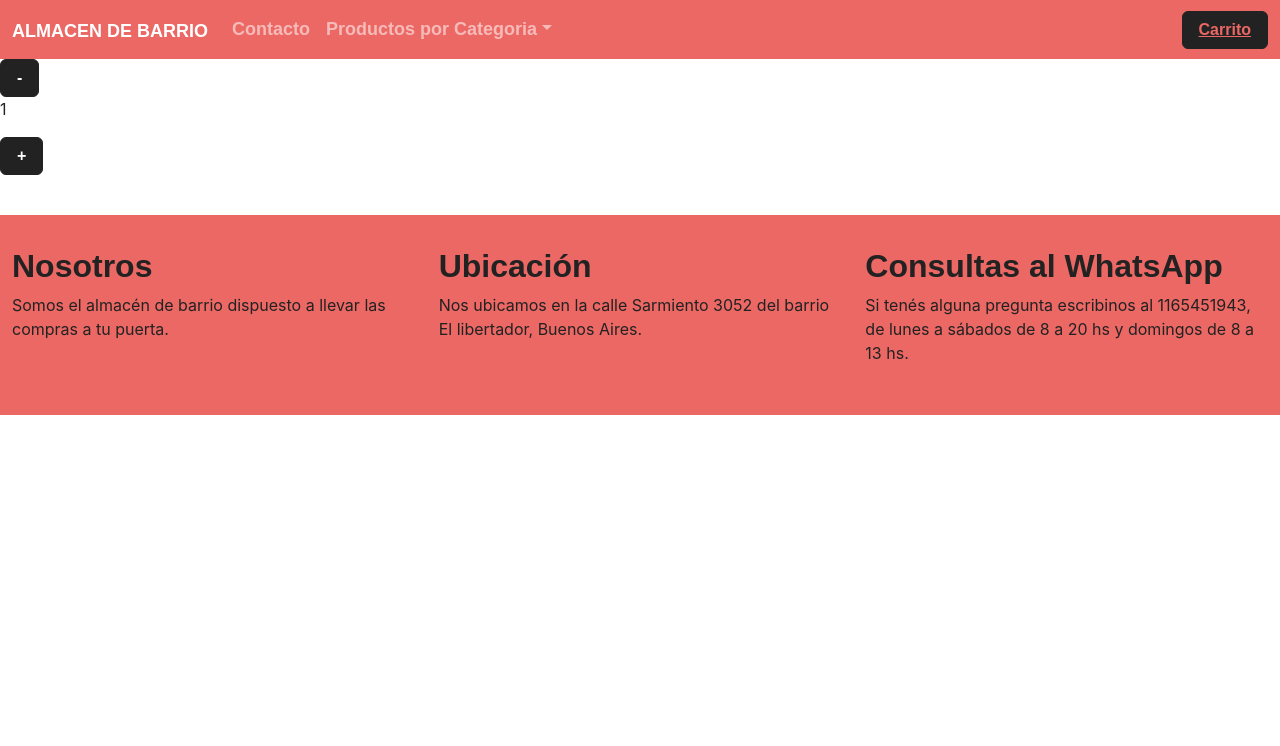
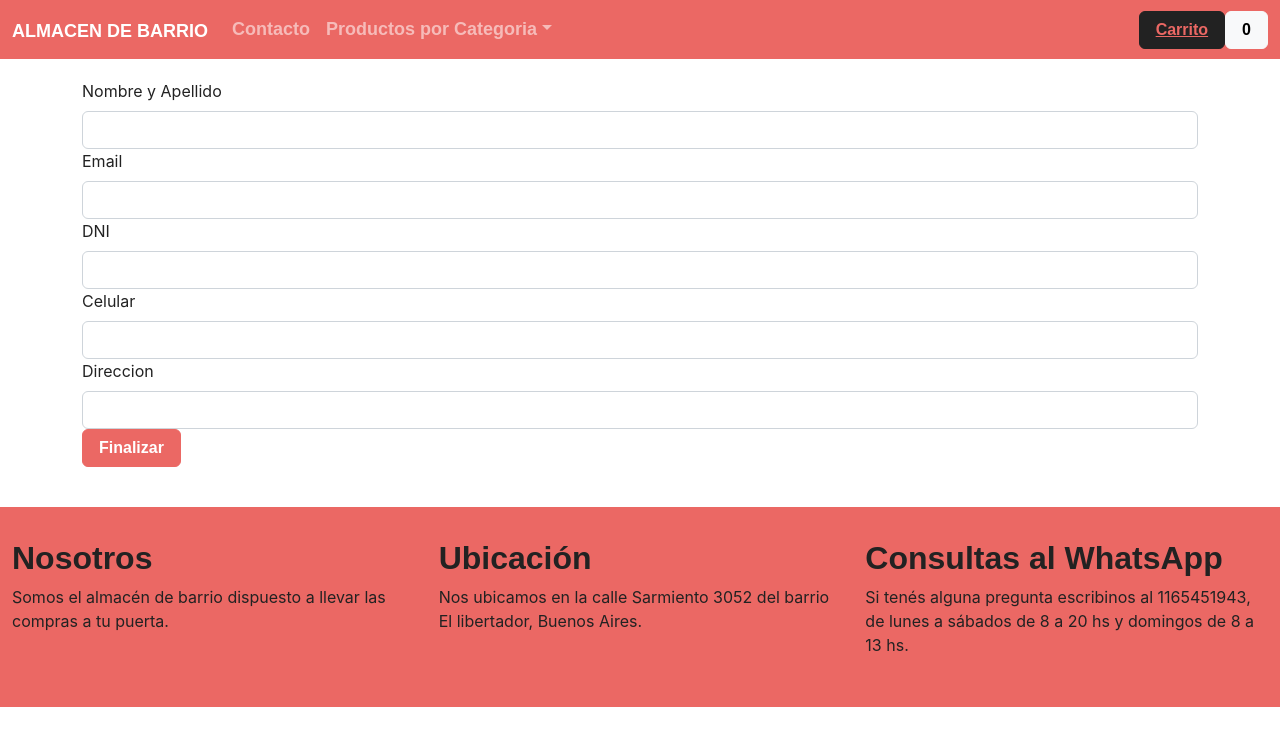
Before and after one commit to NighttCrow/Proyecto-React, a React (Create React App) app: page /checkout in a window 1280 px wide. Shown: the top 746 px of the page. Built offline with nearby package versions, Linux system fonts and the light colour scheme; a web font is replaced by a local one.

Commit message:
Queda funcional el carrito, con detalles

```diff
--- a/package.json
+++ b/package.json
@@ -10,6 +10,7 @@
     "react-dom": "^18.2.0",
     "react-router-dom": "^6.8.1",
     "react-scripts": "5.0.1",
+    "react-toastify": "^9.1.1",
     "toast": "^0.5.4",
     "web-vitals": "^2.1.4"
   },
--- a/src/Context/CarritoContext.js
+++ b/src/Context/CarritoContext.js
@@ -1,49 +1,52 @@
 import {useContext, createContext, useState} from 'react'
- //Usar el contexto //Crear contexto
-
- const CarritoContext = createContext() //Creando el contexto
-
- export const useCarritoContext = () => useContext(CarritoContext) //Utilizar el contexto
+const CarritoContext = createContext() //Crea el contexto
+export const useCarritoContext = () => useContext(CarritoContext) //Utiliza el contexto
 
 export const CarritoProvider = (props) => {
- const [Carrito, setCarrito] = useState([])
-
+    const [carrito, setCarrito] = useState([])
     const isInCart = (id) => {
-  return Carrito.find(producto => producto.id === id)//El objeto si existe, undefined si no
+        return carrito.find(producto => producto.id === id)//El objeto si existe, undefined si no
     }
 
     const addProduct = (producto, cantidad) => {
       if(isInCart(producto.id)){ //Existe el producto
-  const indice = Carrito.findIndex(prod => prod.id === producto.id )
-   const aux = [...Carrito] //Array auxiliar
+          const indice = carrito.findIndex(prod => prod.id === producto.id )
+          const aux = [...carrito] //Array auxiliar
           aux[indice].cant = cantidad //Asigno nueva cantidad
           setCarrito(aux)
- }else { //No existe el producto
+      } else { //No existe el producto
           const nuevoProducto = {
                 ...producto,
- cant: cantidad }
- setCarrito([...Carrito,nuevoProducto]) }
+                cant: cantidad
+          }
+          setCarrito([...carrito, nuevoProducto])
+      }
     }
 
+    //Dejar Carro Vacio
     const emptyCart = () =>{
           setCarrito([]) //Elimino todos los productos del carrito
     }
 
+    //Eliminar un producto del carrito
     const removeItem = (id) => {
- setCarrito(Carrito.filter(producto => producto.id = id))
+      setCarrito(carrito.filter(producto => producto.id != id))
     }
 
+    //Calcula cantidad de productos
     const getItemQuantity = () => {
-
- return Carrito.reduce((acum,prod) => acum += prod.cant, 0)
+      return carrito.reduce((acum,prod) => acum += prod.cant, 0)
     }
 
+    //Obtener Precio Total
     const totalPrice = () => {
- return Carrito.reduce((acum, prod) => acum += (prod.cant * prod.precio),0)
+      return carrito.reduce((acum, prod) => acum += (prod.cant * prod.precio), 0)
     }
- console.log(Carrito)
- return(
- <CarritoContext.Provider value={{Carrito, isInCart, addProduct, emptyCart,removeItem,getItemQuantity, totalPrice}}>
+
+    console.log(carrito)
+
+    return (
+        <CarritoContext.Provider value={{ carrito, isInCart, addProduct, emptyCart, removeItem, getItemQuantity, totalPrice }}>
             {props.children}
         </CarritoContext.Provider>
     )
--- a/src/components/App.jsx
+++ b/src/components/App.jsx
@@ -2,24 +2,36 @@ import Navbar from './Navbar/Navbar';
 import Footer from './Footer/Footer';
 import ProductListContainer from './ProductListContainer/ProductListContainer';
 import Contador from './Contador/Contador';
+import Contacto from './Contacto/Contacto';
+import Carrito from './Carrito/Carrito'
+import Checkout from './Checkout/Checkout'
+import ProductDetailContainer from './ProductDetailContainer/ProductDetailContainer';
+
 import './App.css';
+import 'react-toastify/dist/ReactToastify.css'
 import { BrowserRouter, Route, Routes } from 'react-router-dom';
-
+import { CarritoProvider } from '../Context/CarritoContext';
+//React Toastify
+import { ToastContainer } from 'react-toastify';
 
 function App() {
   return (
-    <div className="App">
+    <>
+      <CarritoProvider>
         <BrowserRouter>
           <Navbar />
             <Routes>
               <Route path='/' element={<ProductListContainer/>}/>
               <Route path='/categoria/:categoria' element={<ProductListContainer/>}/>
+              <Route path='/producto/:id' element={<ProductDetailContainer/>}/>
+              <Route path='/checkout' element={<Checkout/>}/>
+              <Route path='/carrito' element={<Carrito/>}/>
             </Routes>
-      <Contador />
+            <ToastContainer />
             <Footer/>
-
         </BrowserRouter>
-    </div>
+      </CarritoProvider>
+    </>
   );
 }
 
--- a/src/components/Carrito/Carrito.jsx
+++ b/src/components/Carrito/Carrito.jsx
@@ -1,27 +1,27 @@
 /* eslint-disable jsx-a11y/alt-text */
 import { Link } from "react-router-dom"
 import { useCarritoContext } from "../../Context/CarritoContext"
-
 const Carrito = () => {
-
- const {Carrito, emptyCart, totalPrice,removeItem} = useCarritoContext()
-
+   const {carrito, emptyCart, totalPrice, removeItem} = useCarritoContext()
    return (
- <> {
- Carrito.length === 0 ?
+           <>
+                {carrito.length === 0
+                ?
                     <>
                         <h1>Carrito vacio</h1>
- <button className = "btn btn-dark"><Link to={"/"} className="nav-link">Ir al inicio</Link></button>
+                        <button className = "btn btn-dark">
+                            <Link to={"/"} className="nav-link">Ir al inicio</Link>
+                        </button>
                     </>
                 :
                     <div className="container row carritoContainer">
- {Carrito.map(prod =>
+                        {carrito.map(prod =>
                             <div className="card mb-3" key={prod.id} style = {{maxWidth:'240px'}}>
                                 <div className="row g-0">
                                     <img src={prod.img} className="img-fluid rounded-start" />
                                 </div>
                                 <div className="card-body">
- <h5 className="card-title">{prod.nombre} {prod.modelo}</h5>
+                                    <h5 className="card-title">{prod.nombre} {prod.descripcion}</h5>
                                     <p className="card-text">Cantidad: {prod.cant}</p>
                                     <p className="card-text">Precio unitario: ${new Intl.NumberFormat('de-DE').format(prod.precio) }</p>
                                     <p className="card-text">Subtotal : ${new Intl.NumberFormat('de-DE').format(prod.precio * prod.cant) }</p>
@@ -38,7 +38,7 @@ import { Link } from "react-router-dom"
                     </div>
                 }
             </>
- )
+    );
  }
 
- export default Carrito
+ export default Carrito;
--- /dev/null
+++ b/src/components/Checkout/Checkout.jsx
@@ -0,0 +1,51 @@
+import { useRef } from "react";
+import { useCarritoContext } from "../../Context/CarritoContext";
+import { useNavigate } from "react-router-dom";
+import { toast } from 'react-toastify'
+
+const Checkout = () => {
+    const { carrito, totalPrice, emptyCart } = useCarritoContext()
+    const datosFormulario = useRef()//Referencia del formulario
+    let navigate = useNavigate()
+    const consultarFormulario = (e) => {
+        e.preventDefault()
+        //Consulta datos del formulario y los pasa a objeto
+        const datForm = new FormData(datosFormulario.current)
+        const cliente = Object.fromEntries(datForm)
+        toast.success(`Hola ${cliente.nombreCompleto}, su compra por un total de $ ${new Intl.NumberFormat('de-DE').format(totalPrice())} ha sido realizada correctamente`)
+        emptyCart()
+        e.target.reset()
+        navigate("/")//Envia a la ruta inicial
+        const aux = [...carrito]//Descontar Stock
+    }
+    return (
+        <div className="container" style={{marginTop: "20px"}}>
+            <form onSubmit={consultarFormulario} ref={datosFormulario}>
+                <div className="mb3">
+                    <label htmlFor="nombreCompleto" className="form-label">Nombre y Apellido</label>
+                    <input type="text" className="form-control" name="nombreCompleto" />
+                </div>
+                <div className="mb3">
+                    <label htmlFor="email" className="form-label">Email</label>
+                    <input type="email" className="form-control" name="email" />
+                </div>
+                <div className="mb3">
+                    <label htmlFor="dni" className="form-label">DNI</label>
+                    <input type="number" className="form-control" name="dni" />
+                </div>
+                <div className="mb3">
+                    <label htmlFor="celular" className="form-label">Celular</label>
+                    <input type="number" className="form-control" name="celular" />
+                </div>
+                <div className="mb3">
+                    <label htmlFor="direccion" className="form-label">Direccion</label>
+                    <input type="text" className="form-control" name="direccion" />
+                </div>
+                <button type="submit" className="btn btn-primary">Finalizar</button>
+            </form>
+
+        </div>
+    );
+}
+
+export default Checkout;
--- a/src/components/Contador/Contador.jsx
+++ b/src/components/Contador/Contador.jsx
@@ -1,16 +1,19 @@
 import { useState } from "react";
-const Contador = () => {
+const Contador = ({stock, onAdd}) => {
     const [cont, setCont] = useState (1)
     const disCont = () => cont > 1 && setCont(cont-1)
-    const aumCont = () => cont < 10 && setCont(cont+1)
+    const aumCont = () => cont < stock && setCont(cont+1)
+    const agregarAlCarrito = () => onAdd(cont)
 
+    return (
+        <>
+            <button onClick={() => aumCont()} className="btn btn-dark">+</button>
+            <p>{cont}</p>
+            <button onClick={() => disCont()} className= "btn btn-dark">-</button>
+            <button onClick={() => agregarAlCarrito()} className="btn btn-dark">Agregar</button>
+        </>
 
-    return (<> <button onClick={() => disCont(cont - 1)} className= "btn btn-dark">-</button>
-    <p>{cont}</p>
-    <button onClick={() => aumCont(cont + 1)} className="btn btn-dark">+</button></>
-
-    )
-
+    );
 
 }
 export default Contador;
--- a/src/components/Navbar/BotonCarrito/BotonCarrito.jsx
+++ b/src/components/Navbar/BotonCarrito/BotonCarrito.jsx
@@ -1,19 +1,17 @@
-/* eslint-disable no-unused-vars */
-/* eslint-disable no-undef */
 import {useCarritoContext} from "../../../Context/CarritoContext"
 import { Link } from "react-router-dom";
 const BotonCarrito = () => {
-
-
+  const { getItemQuantity } = useCarritoContext()
   return(
       <div>
          <button className='btn btn-dark'>
             <Link to={"/carrito"} className="nav/link" >Carrito </Link>
 
          </button>
- <samp>{useCarritoContext()} </samp>
+         <span className='btn btn-light'>{getItemQuantity()}</span>
       </div>
 
    );
 }
+
 export default BotonCarrito
--- a/src/components/Product/Product.jsx
+++ b/src/components/Product/Product.jsx
@@ -1,5 +1,4 @@
-/* eslint-disable jsx-a11y/anchor-is-valid */
-import React from 'react';
+import { Link } from "react-router-dom"
 
 const Product = ({prod}) => {
     return (
@@ -11,7 +10,7 @@ const Product = ({prod}) => {
           <p className="card-text">{prod.descripcion}</p>
           <p className="card-text">Precio: {prod.precio}</p>
           <p className="card-text">Stock: {prod.stock}</p>
-          <a href="#" className="btn btn-primary">Comprar</a>
+          <a href="#" className="btn btn-primary"><Link className="nav-link" to={`/producto/${prod.id}`}>Comprar</Link></a>
         </div>
       </div>
 
--- /dev/null
+++ b/src/components/ProductDetailContainer/ProductDetailContainer.jsx
@@ -0,0 +1,23 @@
+
+import { useEffect, useState } from "react";
+import { useParams } from "react-router-dom";
+import ProductDetail from "../ProductDetail/ProductDetail";
+const ProductDetailContainer = () => {
+    const [producto, setProducto] = useState([]);
+    const {id} = useParams()
+    useEffect(() => {
+        fetch('../json/productos.json')
+        .then(response => response.json())
+        .then(productos => {
+            const product = productos.find(item => item.id === parseInt(id))
+            setProducto(product)
+        })
+    }, []);
+    return (
+        <div className="card mb-3 container itemDetail">
+            <ProductDetail item = {producto} />
+        </div>
+    );
+}
+
+export default ProductDetailContainer;
```
Also changed, not shown: src/components/ProductDetail/ProductDetail.jsx (added, +28 -0 lines), 1 other file (tests, documents, lock files or other folders). Lines whose indentation alone changed are shown as unchanged.
